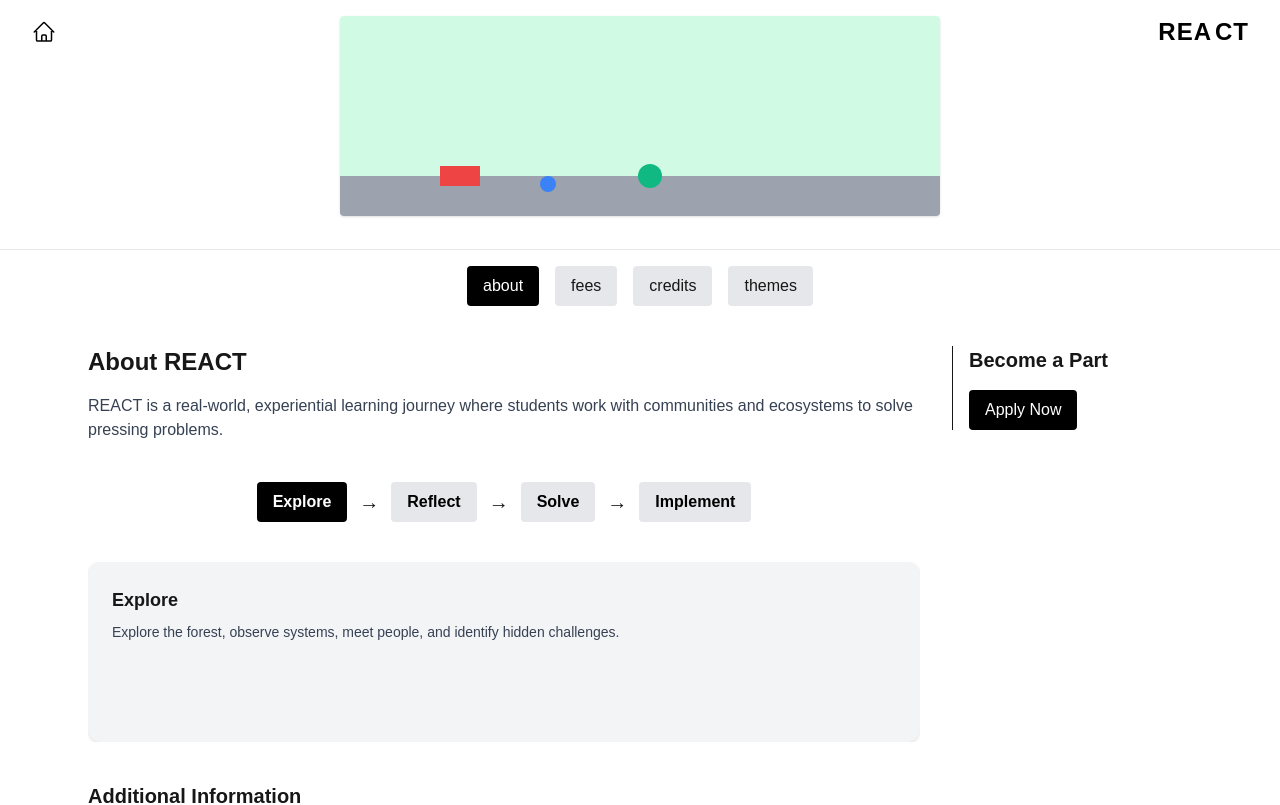
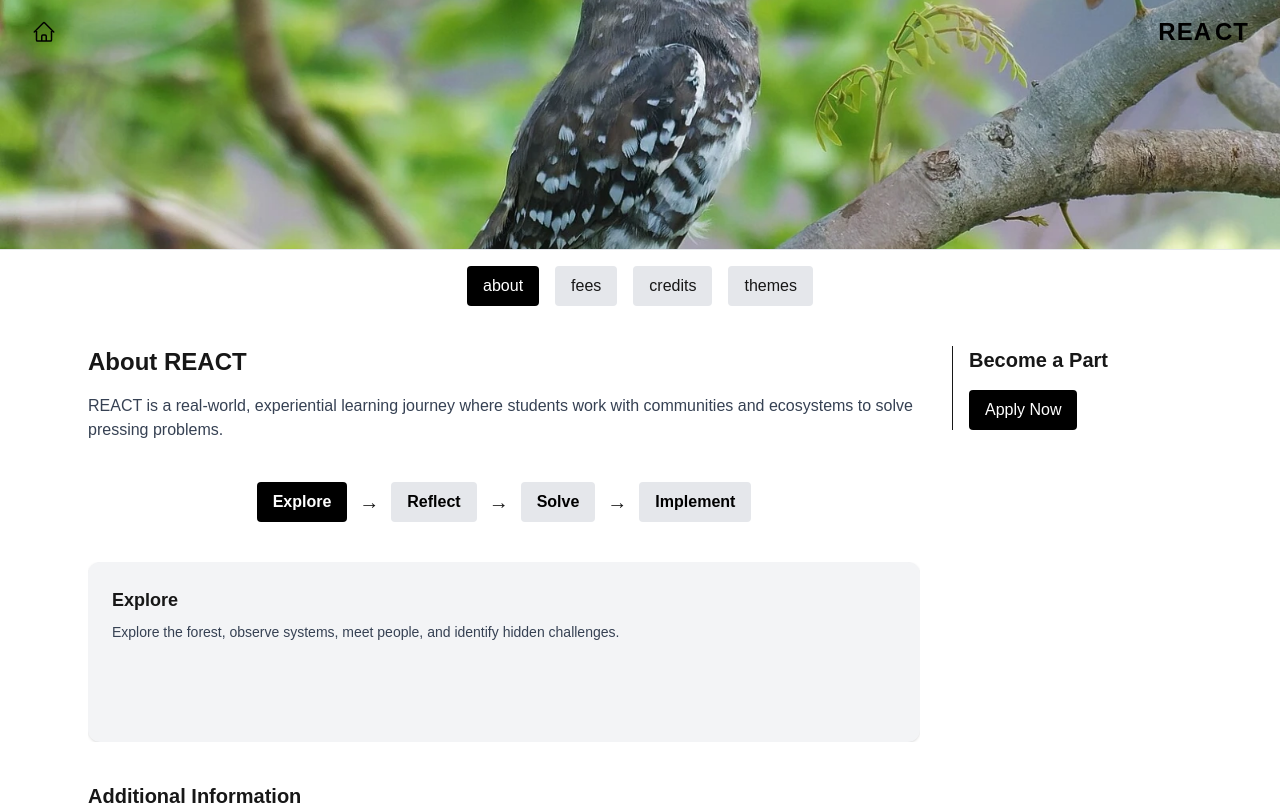
Before and after one commit to REACT-Kumaraguru/REACT, a Next.js app: page /react in a window 1280 px wide. Shown: the top 805 px of the page. Built offline with nearby package versions, Linux system fonts and the light colour scheme.

Commit message:
Prepare for deploy

```diff
--- a/app/react/HeroImage.tsx
+++ b/app/react/HeroImage.tsx
@@ -1,116 +1,12 @@
 "use client";
 
-import { useEffect, useRef, useState } from "react";
-
-type Item = {
-  type: "car" | "tree" | "person";
-  x: number;
-  y: number;
-  selected: boolean;
-};
-
 export default function HeroImage() {
-  const canvasRef = useRef<HTMLCanvasElement>(null);
-  const [items, setItems] = useState<Item[]>([
-    { type: "car", x: 100, y: 150, selected: false },
-    { type: "tree", x: 300, y: 160, selected: false },
-    { type: "person", x: 200, y: 160, selected: false },
-  ]);
-
-  const [dragIndex, setDragIndex] = useState<number | null>(null);
-
-  const draw = (ctx: CanvasRenderingContext2D) => {
-    ctx.clearRect(0, 0, 600, 200);
-
-    // Background
-    ctx.fillStyle = "#d1fae5"; // light green
-    ctx.fillRect(0, 0, 600, 200);
-
-    // Road
-    ctx.fillStyle = "#9ca3af"; // gray
-    ctx.fillRect(0, 160, 600, 40);
-
-    // Items
-    for (const item of items) {
-      switch (item.type) {
-        case "car":
-          ctx.fillStyle = "#ef4444"; // red
-          ctx.fillRect(item.x, item.y, 40, 20);
-          break;
-        case "tree":
-          ctx.fillStyle = "#10b981"; // green
-          ctx.beginPath();
-          ctx.arc(item.x + 10, item.y, 12, 0, Math.PI * 2);
-          ctx.fill();
-          break;
-        case "person":
-          ctx.fillStyle = "#3b82f6"; // blue
-          ctx.beginPath();
-          ctx.arc(item.x + 8, item.y + 8, 8, 0, Math.PI * 2);
-          ctx.fill();
-          break;
-      }
-    }
-  };
-
-  const handleMouseDown = (e: React.MouseEvent<HTMLCanvasElement>) => {
-    const rect = canvasRef.current?.getBoundingClientRect();
-    if (!rect) return;
-
-    const mx = e.clientX - rect.left;
-    const my = e.clientY - rect.top;
-
-    for (let i = items.length - 1; i >= 0; i--) {
-      const item = items[i];
-      const withinX = mx > item.x && mx < item.x + 40;
-      const withinY = my > item.y && my < item.y + 20;
-      if (withinX && withinY) {
-        setDragIndex(i);
-        return;
-      }
-    }
-  };
-
-  const handleMouseMove = (e: React.MouseEvent<HTMLCanvasElement>) => {
-    if (dragIndex === null) return;
-
-    const rect = canvasRef.current?.getBoundingClientRect();
-    if (!rect) return;
-
-    const mx = e.clientX - rect.left;
-    const my = e.clientY - rect.top;
-
-    setItems((prev) =>
-      prev.map((item, i) =>
-        i === dragIndex
-          ? { ...item, x: mx - 20, y: my - 10 }
-          : item
-      )
-    );
-  };
-
-  const handleMouseUp = () => {
-    setDragIndex(null);
-  };
-
-  useEffect(() => {
-    const canvas = canvasRef.current;
-    const ctx = canvas?.getContext("2d");
-    if (!canvas || !ctx) return;
-
-    draw(ctx);
-  }, [items]);
-
   return (
     <div className="relative w-full h-[250px] overflow-hidden border-b border-gray-200 bg-white">
-      <canvas
-        ref={canvasRef}
-        width={600}
-        height={200}
-        onMouseDown={handleMouseDown}
-        onMouseMove={handleMouseMove}
-        onMouseUp={handleMouseUp}
-        className="block mx-auto mt-4 rounded shadow"
+      <img
+        src="/forest.jpg"
+        alt="Forest background"
+        className="w-full h-full object-cover"
       />
     </div>
   );
```
